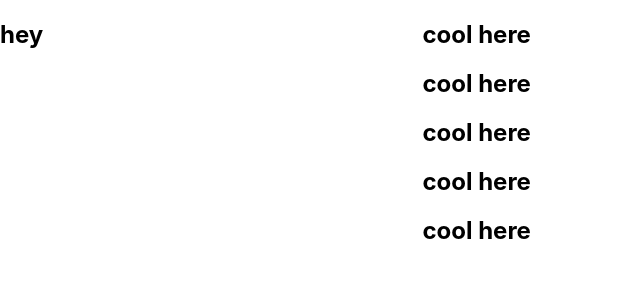
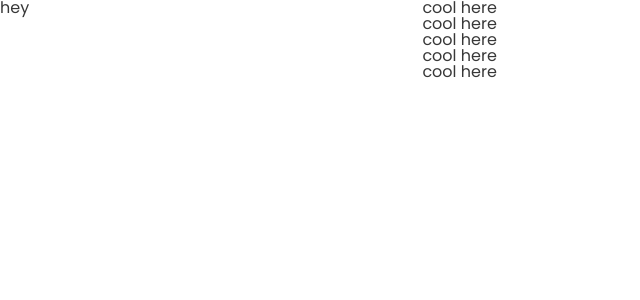
Before and after one commit to bacebu4/investing, a React (Create React App) app: page / in a window 1280 px wide. Shown: the top 300 px of the page, without its empty margins (0-640 px from the left). Built offline with nearby package versions, Linux system fonts and the light colour scheme.

Commit message:
index styles added

```diff
--- a/public/index.html
+++ b/public/index.html
@@ -9,6 +9,8 @@
       name="description"
       content="Web site created using create-react-app"
     />
+    <link rel="preconnect" href="https://fonts.gstatic.com">
+    <link href="https://fonts.googleapis.com/css2?family=Poppins:wght@400;500;600;700&display=swap" rel="stylesheet">
     <link rel="apple-touch-icon" href="%PUBLIC_URL%/logo192.png" />
     <!--
       manifest.json provides metadata used when your web app is installed on a
--- a/src/index.css
+++ b/src/index.css
@@ -1,8 +1,134 @@
+html,
+body,
+div,
+span,
+applet,
+object,
+iframe,
+h1,
+h2,
+h3,
+h4,
+h5,
+h6,
+p,
+blockquote,
+pre,
+a,
+abbr,
+acronym,
+address,
+big,
+cite,
+code,
+del,
+dfn,
+em,
+img,
+ins,
+kbd,
+q,
+s,
+samp,
+small,
+strike,
+strong,
+sub,
+sup,
+tt,
+var,
+b,
+u,
+i,
+center,
+dl,
+dt,
+dd,
+ol,
+ul,
+li,
+fieldset,
+form,
+label,
+legend,
+table,
+caption,
+tbody,
+tfoot,
+thead,
+tr,
+th,
+td,
+article,
+aside,
+canvas,
+details,
+embed,
+figure,
+figcaption,
+footer,
+header,
+hgroup,
+menu,
+nav,
+output,
+ruby,
+section,
+summary,
+time,
+mark,
+audio,
+video {
+  margin: 0;
+  padding: 0;
+  border: 0;
+  font-size: 100%;
+  font: inherit;
+  vertical-align: baseline;
+}
+/* HTML5 display-role reset for older browsers */
+article,
+aside,
+details,
+figcaption,
+figure,
+footer,
+header,
+hgroup,
+menu,
+nav,
+section {
+  display: block;
+}
+body {
+  line-height: 1;
+}
+ol,
+ul {
+  list-style: none;
+}
+blockquote,
+q {
+  quotes: none;
+}
+blockquote:before,
+blockquote:after,
+q:before,
+q:after {
+  content: "";
+  content: none;
+}
+table {
+  border-collapse: collapse;
+  border-spacing: 0;
+}
+
 body {
   margin: 0;
-  font-family: -apple-system, BlinkMacSystemFont, "Segoe UI", "Roboto", "Oxygen",
-    "Ubuntu", "Cantarell", "Fira Sans", "Droid Sans", "Helvetica Neue",
-    sans-serif;
+  color: #383838;
+  font-family: "Poppins", -apple-system, BlinkMacSystemFont, "Segoe UI",
+    "Roboto", "Oxygen", "Ubuntu", "Cantarell", "Fira Sans", "Droid Sans",
+    "Helvetica Neue", sans-serif;
   -webkit-font-smoothing: antialiased;
   -moz-osx-font-smoothing: grayscale;
 }
```
